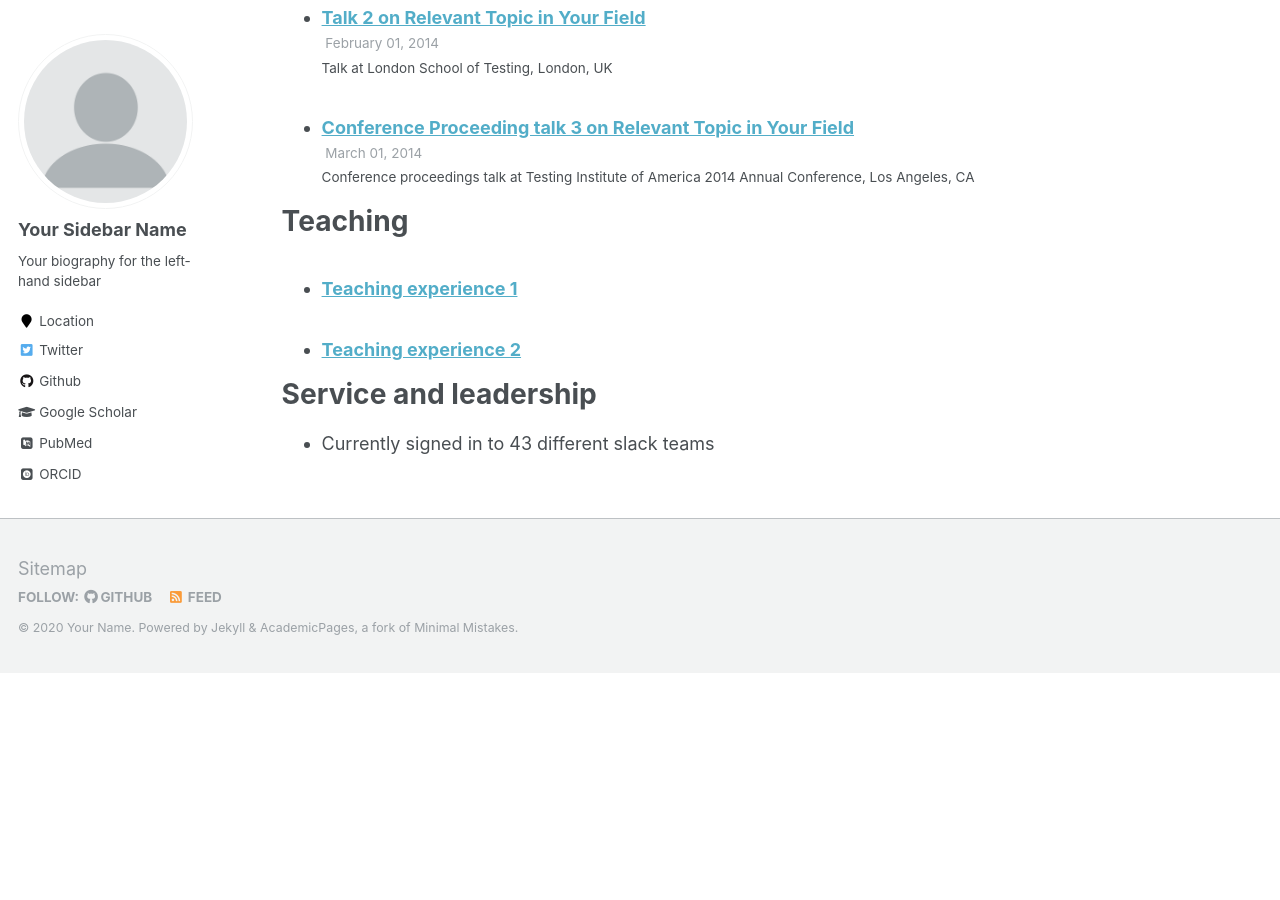
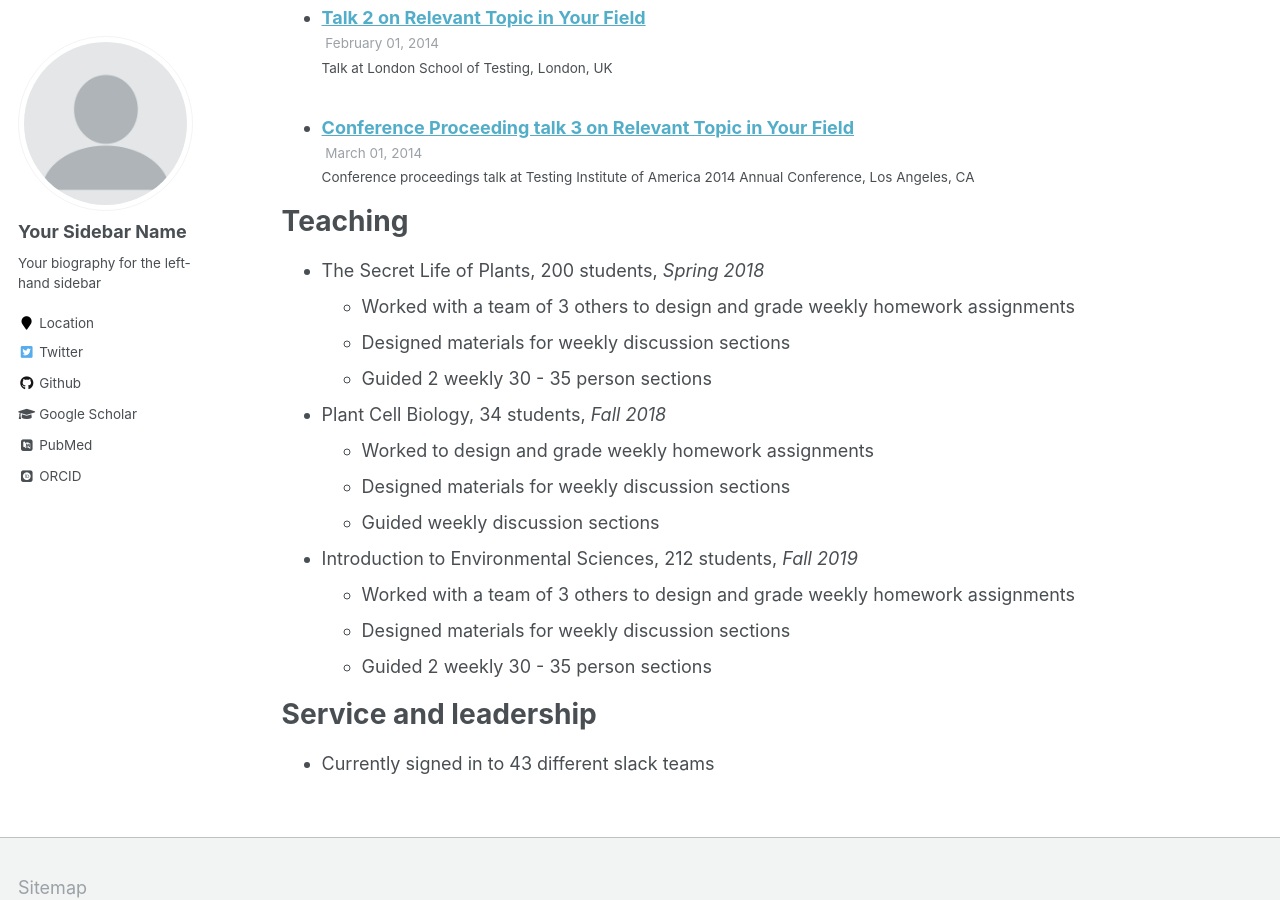
Before and after one commit to haining-b/haining-b.github.io, a Jekyll site: the page built from _pages/cv.md, in a window 1280 px wide and 900 px high, scrolled down 1969 px. Built offline with Jekyll 4.4.1, drawn with Linux system fonts in a browser that asks for light colours; some web fonts are replaced; before the commit the page ends 2642 px from its top, so only the background shows below that.

Commit message:
Update cv.md
Added Teaching

```diff
--- a/_pages/cv.md
+++ b/_pages/cv.md
@@ -59,9 +59,22 @@ Talks
 
 Teaching
 ======
-  <ul>{% for post in site.teaching %}
-    {% include archive-single-cv.html %}
-  {% endfor %}</ul>
+  * The Secret Life of Plants, 200 students, <i> Spring 2018 </i>
+    * Worked with a team of 3 others to design and grade weekly homework assignments
+    * Designed materials for weekly discussion sections
+    * Guided 2 weekly 30 - 35 person sections
+
+  * Plant Cell Biology, 34 students, <i> Fall 2018</i>
+    * Worked to design and grade weekly homework assignments
+    * Designed materials for weekly discussion sections
+    * Guided weekly discussion sections
+
+  * Introduction to Environmental Sciences, 212 students, <i> Fall 2019 </i>
+    * Worked with a team of 3 others to design and grade weekly homework assignments
+    * Designed materials for weekly discussion sections
+    * Guided 2 weekly 30 - 35 person sections
+
+
 
 Service and leadership
 ======
```
